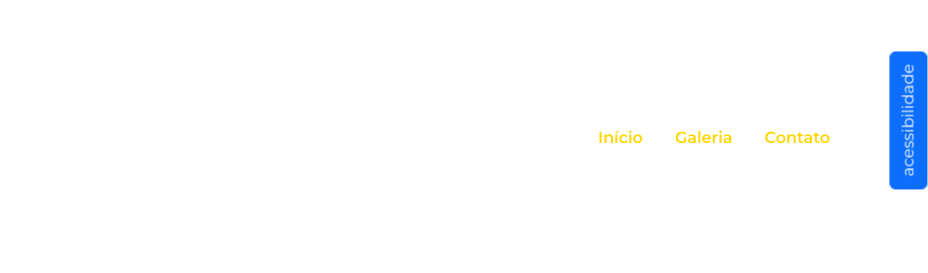
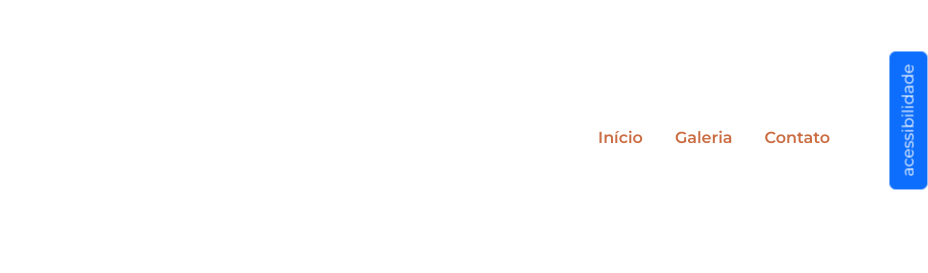
Before and after one commit to dudinha1617/acessibilidade, a plain HTML site: page index.html in a window 1280 px wide. Shown: the top 273 px of the page, 352-1280 px from the left. Drawn offline with nearby package versions, Linux system fonts and the light colour scheme.

Commit message:
27/03/25

```diff
--- a/styles.css
+++ b/styles.css
@@ -178,7 +178,7 @@ h2 {
     color: var(--alto-contraste-texto);
 }
 
-.alto-contraste , .nav-link{
+.alto-contraste .nav-link{
     color: var(--alto-contraste-link);
 }
 
```
